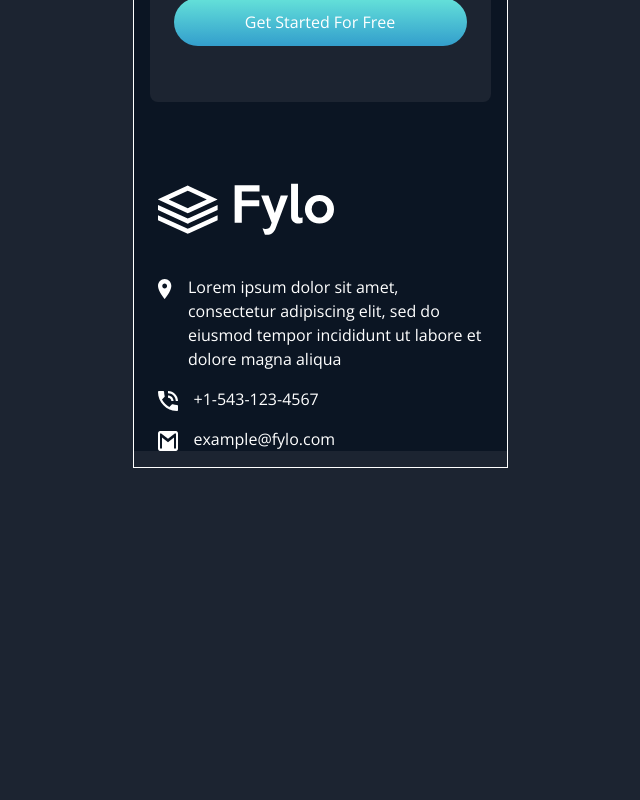
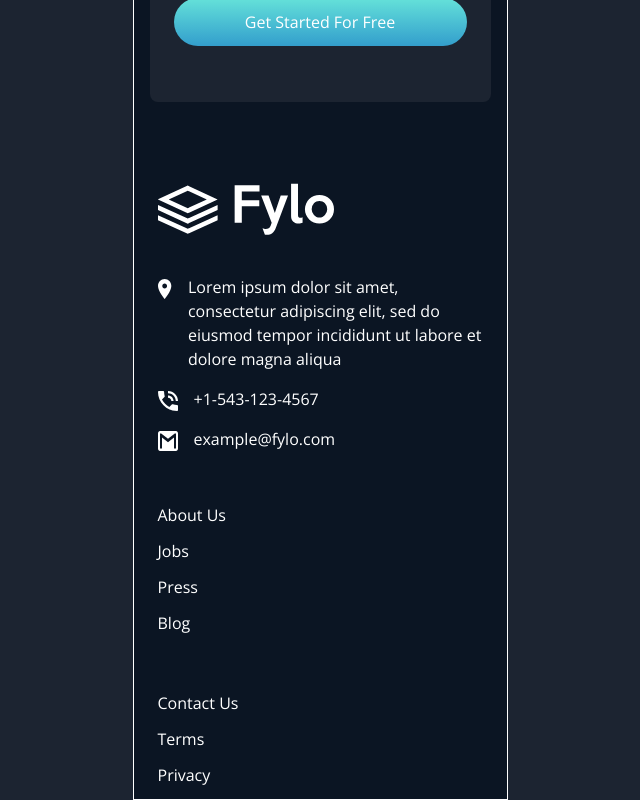
Before and after one commit to VeroZuliani/Fylo-landing-page, a React (Vite) app: page / in a window 1280 px wide. Shown: the part 3655-4455 px from the top of the page, without its empty margins (320-960 px from the left). Before the commit the page ends 4123 px from the top, so only its background shows below. Built offline with nearby package versions, Linux system fonts and the light colour scheme; a web font is replaced by a local one.

Commit message:
Realice estructura y estilo de footer-list-item para footer

```diff
--- /dev/null
+++ b/src/components/footer-list-item.tsx
@@ -0,0 +1,12 @@
+interface Props{
+    item: string;
+}
+
+
+export const FooterListItem = ({item} : Props) => {
+  return (
+    <li className="my-3">
+        <a className="hover:text-teal-200" href="#">{item}</a>
+    </li>
+  )
+}
--- a/src/components/footer.tsx
+++ b/src/components/footer.tsx
@@ -1,4 +1,19 @@
 import { Contact } from "./contact"
+import { FooterListItem } from "./footer-list-item"
+
+
+const listItem: string[] = [
+    "About Us",
+    "Jobs",
+    "Press",
+    "Blog",
+]
+
+const condition: string[] = [
+    "Contact Us",
+    "Terms",
+    "Privacy",
+]
 
 
 export const Footer = () => {
@@ -8,6 +23,25 @@ export const Footer = () => {
 
         <Contact/>
 
+        <div className="flex flex-col gap-8 mt-10 px-6">
+            <ul>
+                {
+                    listItem.map((listItem : string) => (
+                        <FooterListItem key={listItem} item={listItem}/>
+                    ))
+                }
+            </ul>
+
+            <ul>
+                {
+                    condition.map((condition : string) => (
+                        <FooterListItem key={condition} item={condition}/>
+                    ))
+                }
+            </ul>
+        </div>
+
+
     </div>
   )
 }
```
